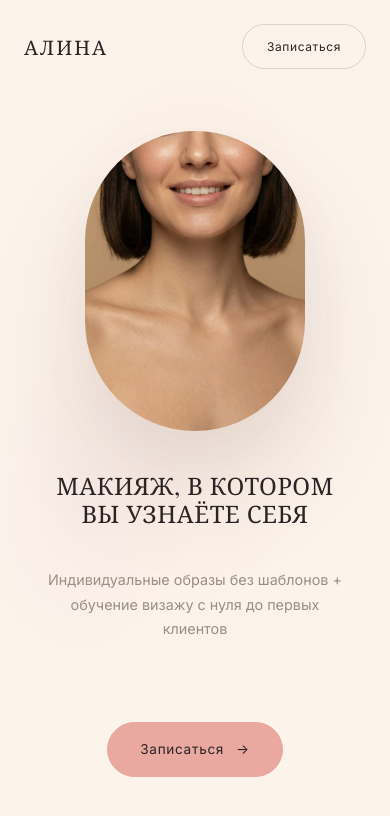
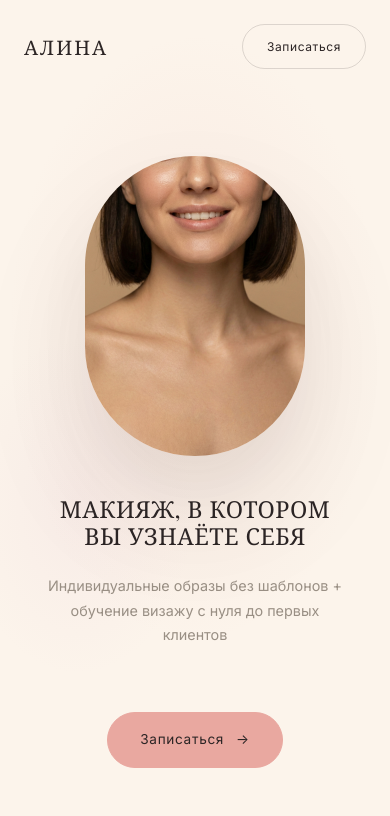
Before and after one commit to dbobkov245-source/vizazhist_page, a plain HTML site: page index.html in a window 390 px wide. Shown: the top 816 px of the page. Drawn offline with nearby package versions, Linux system fonts and the light colour scheme; a web font is replaced by a local one.

Commit message:
Fix mobile hero section overlap and font layout

```diff
--- a/index.html
+++ b/index.html
@@ -286,6 +286,14 @@
             top: 0;
             overflow: hidden;
             background-color: var(--color-bg);
+            padding-top: 80px;
+            /* Space for fixed nav on mobile */
+        }
+
+        @media (min-width: 900px) {
+            .hero {
+                padding-top: 0;
+            }
         }
 
         /* Background gradient */
@@ -300,11 +308,11 @@
         }
 
         .hero__container {
-            display: grid;
-            grid-template-columns: 1fr;
-            grid-template-rows: auto auto auto auto;
-            gap: var(--space-lg);
-            justify-items: center;
+            display: flex;
+            flex-direction: column;
+            /* Force stacked layout on mobile */
+            gap: var(--space-md);
+            align-items: center;
             text-align: center;
             position: relative;
             z-index: 2;
@@ -320,6 +328,7 @@
 
         @media (min-width: 900px) {
             .hero__container {
+                display: grid;
                 grid-template-columns: 1fr auto 1fr;
                 grid-template-rows: auto auto;
                 align-items: center;
@@ -355,8 +364,9 @@
         }
 
         .hero__title {
-            font-size: clamp(1.5rem, 5vw, 2.8rem);
-            line-height: 1.2;
+            font-size: clamp(1.4rem, 6vw, 2.8rem);
+            line-height: 1.15;
+            margin: 0;
         }
 
         /* Center - Portrait (becomes fullscreen on scroll) */
@@ -368,8 +378,8 @@
             align-items: center;
             position: relative;
             z-index: 10;
-            margin-top: var(--space-xl);
-            /* Space from nav on mobile */
+            margin-bottom: var(--space-sm);
+            /* Clear space for title below */
         }
 
         @media (min-width: 900px) {
```
